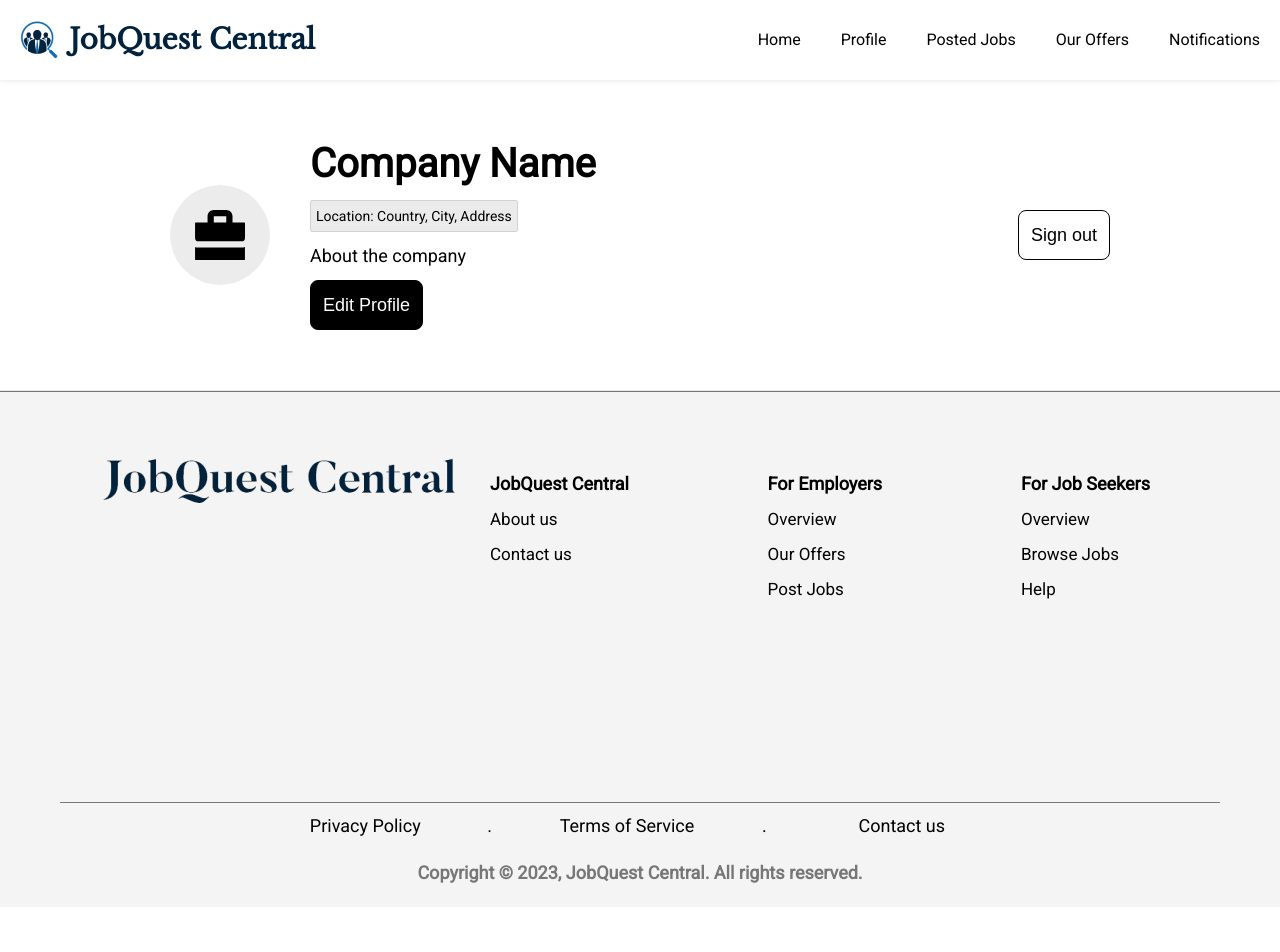
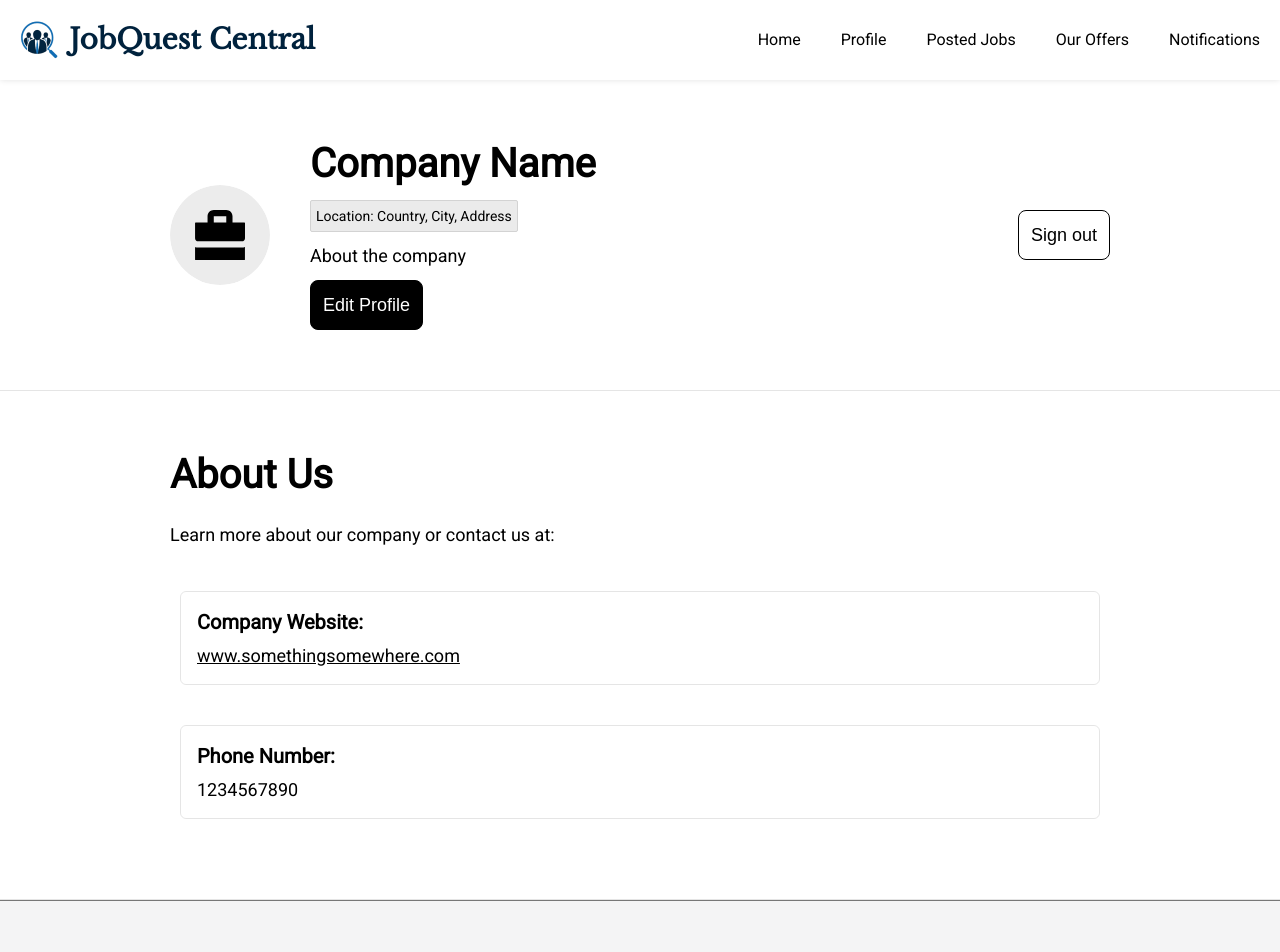
Before and after one commit to G-Jasser/GMC-Final-Project, a React (Vite) app: page / in a window 1280 px wide. Shown: the top 952 px of the page. Before the commit the page ends 907 px from the top, so only its background shows below. Built offline with nearby package versions, Linux system fonts and the light colour scheme.

Commit message:
add about us section

```diff
--- a/src/App.jsx
+++ b/src/App.jsx
@@ -11,12 +11,14 @@ import { ProfileRecruiterMainSec } from './components/ProfileRecruiterMainSec'
 import { ProfileSeekerMainSec } from './components/ProfileSeekerMainSec'
 import ProfileSeekerPage from './components/ProfileSeekerPage'
 import { ReceivedAppSection } from './components/ReceivedAppSection'
+import { RecruiterAboutUsSection } from './components/RecruiterAboutUsSection'
 
 function App() {
   return (
     <>
       <NavbarSignedRecruiter/>
       <ProfileRecruiterMainSec/>
+      <RecruiterAboutUsSection/>
       <GeneralFooter />
     </>
   )
--- /dev/null
+++ b/src/components/RecruiterAboutUsSection.jsx
@@ -0,0 +1,29 @@
+import React from "react";
+import "/src/css/style.css";
+
+export const RecruiterAboutUsSection = () => {
+    return (
+        <div className="section-container BenefitsSection bottom-border max-height-sc min-height-5">
+            <div className="container max-width width100p">
+                <div className="main-container-1">
+                    <p className="title-1">About Us</p>
+                    <p className="text-normal">Learn more about our company or contact us at:</p>
+                    <div className="list-1">
+                        <div className="item-1">
+                            <div className="title-2">Company Website:</div>
+                            <a className="text-normal" href="">
+                                www.somethingsomewhere.com
+                            </a>
+                        </div>
+                        <div className="item-1">
+                            <div className="title-2">Phone Number:</div>
+                            <p className="text-normal">
+                                1234567890
+                            </p>
+                        </div>
+                    </div>
+                </div>
+            </div>
+        </div>
+    );
+};
--- a/src/css/style.css
+++ b/src/css/style.css
@@ -1,6 +1,10 @@
 :root {
     --variable-collection-main-title-color: rgba(0, 34, 61, 1);
     --variable-collection-test: rgba(84, 148, 191, 1);
+}
+
+.width100p {
+    width: 100%;
 }
 
 .max-width {
@@ -17,6 +21,10 @@
 
 .min-width-500 {
     min-width: 500px;
+}
+
+.min-height-5{
+    min-height: 500px;
 }
 
 /* NAVBAR CSS SECTION-------------------- */
```
